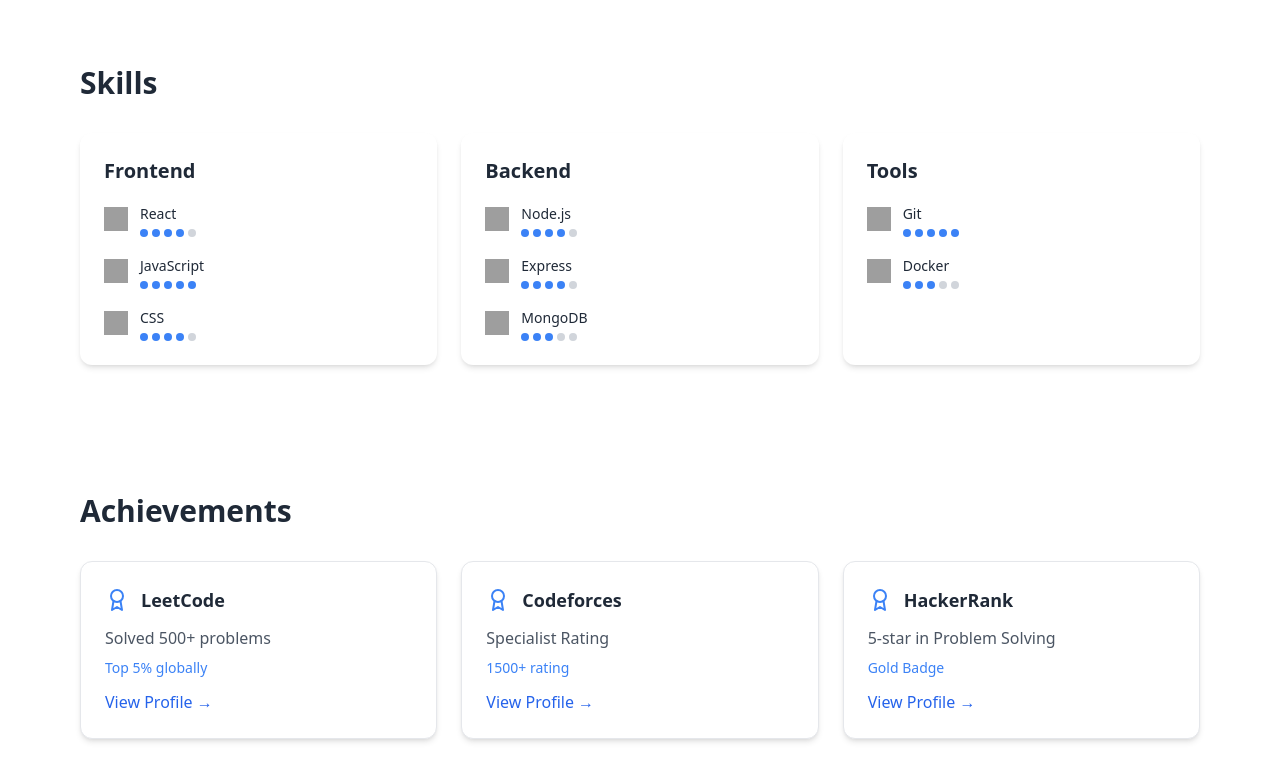
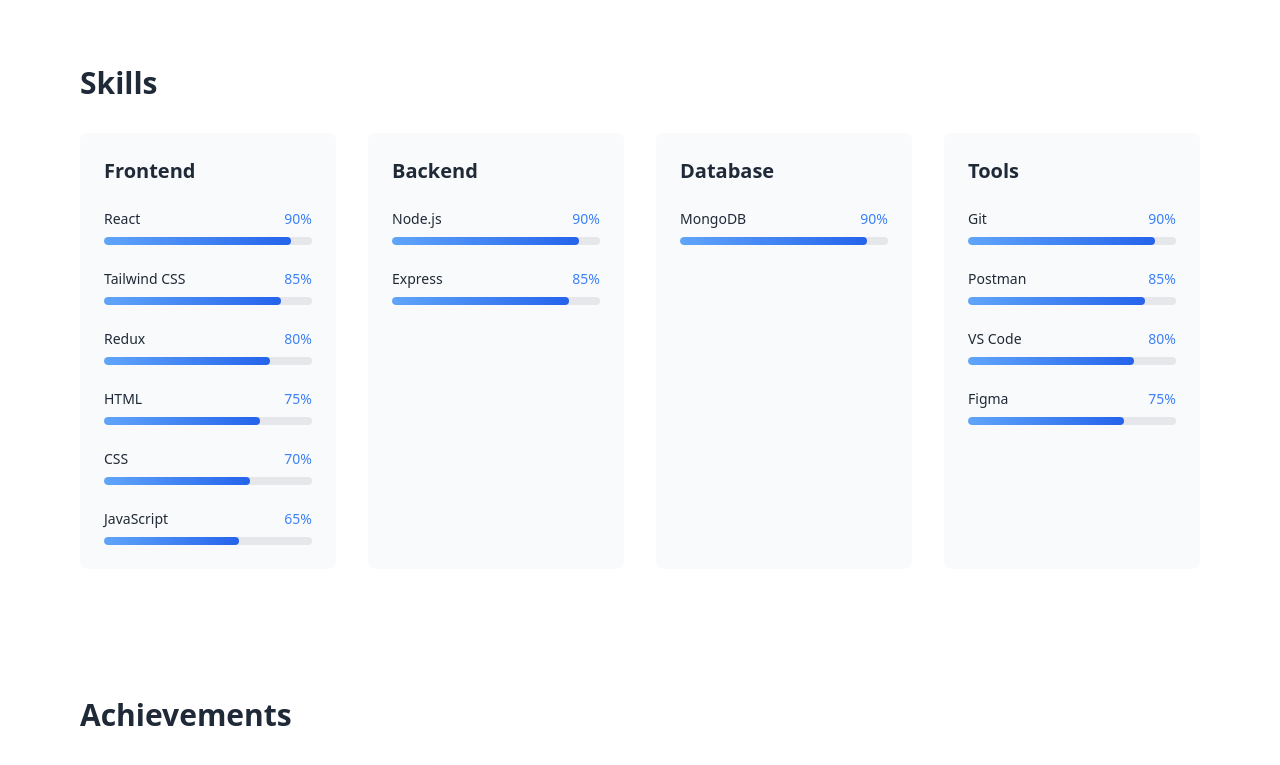
Before and after one commit to Teja-Vvrs/portfolio, a React (Vite) app in the folder client/: page / in a window 1280 px wide. Shown: the part 1380-2145 px from the top of the page. Built offline with nearby package versions, Linux system fonts and the light colour scheme; grey boxes are pictures that could not be loaded.

Commit message:
SkillSectionUpdated

```diff
--- a/client/src/App.jsx
+++ b/client/src/App.jsx
@@ -1,6 +1,6 @@
 import React, { useState, useEffect } from 'react';
 import { motion } from 'framer-motion';
-import { Github, Linkedin, Mail, Menu, X, Award, Code } from 'lucide-react';
+import { Github, Linkedin, Mail, Menu, X, Award } from 'lucide-react';
 import { ThemeToggle } from './components/ThemeToggle';
 import { Section } from './components/Section';
 import { projects, skills } from './data';
@@ -75,8 +75,8 @@
   };
 
   const skillVariants = {
-    hidden: { opacity: 0, scale: 0.8 },
-    visible: { opacity: 1, scale: 1, transition: { duration: 0.5 } },
+    hidden: { scale: 0.8, opacity: 0 },
+    visible: { scale: 1, opacity: 1, transition: { duration: 0.5 } },
     hover: { scale: 1.05, transition: { duration: 0.2 } }
   };
 
@@ -90,7 +90,7 @@
     visible: { opacity: 1, y: 0, transition: { duration: 0.5, staggerChildren: 0.2 } }
   };
 
-  const navItems = ['about', 'skills', 'achievements', 'projects', 'coding-profiles', 'contact'];
+  const navItems = ['about', 'skills', 'achievements', 'projects', 'contact'];
 
   // Sample achievements data
   const achievements = [
@@ -98,32 +98,6 @@
     { platform: "Codeforces", achievement: "Specialist Rating", link: "https://codeforces.com/profile/your-profile", rank: "1500+ rating" },
     { platform: "HackerRank", achievement: "5-star in Problem Solving", link: "https://www.hackerrank.com/your-profile", rank: "Gold Badge" }
   ];
-
-  // Sample coding profiles data (replace with your actual profiles)
-  const codingProfiles = [
-    { platform: "LeetCode", link: "https://leetcode.com/your-profile", icon: <Code className="w-6 h-6" /> },
-    { platform: "Codeforces", link: "https://codeforces.com/profile/your-profile", icon: <Code className="w-6 h-6" /> },
-    { platform: "HackerRank", link: "https://www.hackerrank.com/your-profile", icon: <Code className="w-6 h-6" /> },
-    { platform: "GitHub", link: "https://github.com/your-username", icon: <Github className="w-6 h-6" /> }
-  ];
-
-  // Skill ratings (out of 5) - Replace with your actual ratings
-  const skillRatings = {
-    "Frontend": [
-      { name: "React", rating: 4, icon: "https://cdn.jsdelivr.net/npm/simple-icons@v9/icons/react.svg" },
-      { name: "JavaScript", rating: 5, icon: "https://cdn.jsdelivr.net/npm/simple-icons@v9/icons/javascript.svg" },
-      { name: "CSS", rating: 4, icon: "https://cdn.jsdelivr.net/npm/simple-icons@v9/icons/css3.svg" }
-    ],
-    "Backend": [
-      { name: "Node.js", rating: 4, icon: "https://cdn.jsdelivr.net/npm/simple-icons@v9/icons/nodedotjs.svg" },
-      { name: "Express", rating: 4, icon: "https://cdn.jsdelivr.net/npm/simple-icons@v9/icons/express.svg" },
-      { name: "MongoDB", rating: 3, icon: "https://cdn.jsdelivr.net/npm/simple-icons@v9/icons/mongodb.svg" }
-    ],
-    "Tools": [
-      { name: "Git", rating: 5, icon: "https://cdn.jsdelivr.net/npm/simple-icons@v9/icons/git.svg" },
-      { name: "Docker", rating: 3, icon: "https://cdn.jsdelivr.net/npm/simple-icons@v9/icons/docker.svg" }
-    ]
-  };
 
   return (
     <div className="min-h-screen bg-white dark:bg-gray-900 text-gray-800 dark:text-gray-200 transition-colors duration-200">
@@ -321,42 +295,39 @@
         </Section>
 
         <Section id="skills" title="Skills">
-          <div className="grid grid-cols-1 md:grid-cols-2 lg:grid-cols-3 gap-6">
-            {Object.entries(skillRatings).map(([category, items]) => (
+          <div className="grid grid-cols-1 md:grid-cols-2 lg:grid-cols-4 gap-8">
+            {Object.entries(skills).map(([category, items], categoryIndex) => (
               <motion.div
                 key={category}
                 initial="hidden"
                 whileInView="visible"
                 whileHover="hover"
                 variants={skillVariants}
-                className="p-6 bg-white dark:bg-gray-800 rounded-xl shadow-md dark:shadow-lg"
+                className="p-6 bg-gray-50 dark:bg-gray-800 rounded-lg transform-gpu"
               >
-                <h3 className="text-xl font-semibold mb-4 text-gray-800 dark:text-gray-200 capitalize">
-                  {category}
-                </h3>
-                <div className="space-y-4">
-                  {items.map((skill) => (
-                    <div key={skill.name} className="flex items-center space-x-3">
-                      <img src={skill.icon} alt={skill.name} className="w-6 h-6" />
-                      <div className="flex-1">
-                        <span className="text-sm font-medium">{skill.name}</span>
-                        <div className="flex space-x-1 mt-1">
-                          {[1, 2, 3, 4, 5].map((dot) => (
-                            <motion.div
-                              key={dot}
-                              className={`w-2 h-2 rounded-full ${
-                                dot <= skill.rating
-                                  ? 'bg-blue-500 dark:bg-blue-400'
-                                  : 'bg-gray-300 dark:bg-gray-600'
-                              }`}
-                              initial={{ scale: 0 }}
-                              whileInView={{ scale: 1 }}
-                              transition={{ delay: dot * 0.1 }}
-                            />
-                          ))}
-                        </div>
+                <h3 className="text-xl font-semibold mb-6 capitalize">{category}</h3>
+                <div className="space-y-6">
+                  {items.map((skill, index) => (
+                    <motion.div
+                      key={skill}
+                      initial={{ opacity: 0, x: -20 }}
+                      whileInView={{ opacity: 1, x: 0 }}
+                      transition={{ delay: index * 0.1 }}
+                      className="relative"
+                    >
+                      <div className="flex justify-between mb-2">
+                        <span className="text-sm font-medium">{skill}</span>
+                        <span className="text-sm text-blue-500">{90 - (index * 5)}%</span>
                       </div>
-                    </div>
+                      <div className="h-2 bg-gray-200 dark:bg-gray-700 rounded-full overflow-hidden">
+                        <motion.div
+                          initial={{ width: 0 }}
+                          whileInView={{ width: `${90 - (index * 5)}%` }}
+                          transition={{ duration: 1.5, ease: "easeOut" }}
+                          className="h-full bg-gradient-to-r from-blue-400 to-blue-600 rounded-full"
+                        />
+                      </div>
+                    </motion.div>
                   ))}
                 </div>
               </motion.div>
@@ -435,39 +406,6 @@
               </motion.div>
             ))}
           </div>
-        </Section>
-
-        <Section id="coding-profiles" title="Coding Profiles">
-          <motion.div
-            initial="hidden"
-            whileInView="visible"
-            variants={achievementVariants}
-            className="grid grid-cols-1 md:grid-cols-2 lg:grid-cols-4 gap-6"
-          >
-            {codingProfiles.map((profile) => (
-              <motion.div
-                key={profile.platform}
-                variants={achievementVariants}
-                whileHover={{ scale: 1.03 }}
-                className="p-6 bg-white dark:bg-gray-800 rounded-xl shadow-md dark:shadow-lg flex items-center space-x-4"
-              >
-                {profile.icon}
-                <div>
-                  <h3 className="text-lg font-semibold text-gray-800 dark:text-gray-200">
-                    {profile.platform}
-                  </h3>
-                  <a
-                    href={profile.link}
-                    target="_blank"
-                    rel="noopener noreferrer"
-                    className="text-blue-600 dark:text-blue-400 hover:underline"
-                  >
-                    Visit Profile →
-                  </a>
-                </div>
-              </motion.div>
-            ))}
-          </motion.div>
         </Section>
 
         <Section id="contact" title="Get in Touch">
--- a/client/src/data.js
+++ b/client/src/data.js
@@ -65,8 +65,8 @@
   ];
 
   export const skills = {
-    frontend: ["React", "TypeScript", "Next.js", "Tailwind CSS", "Redux"],
-    backend: ["Node.js", "Express", "Python", "Django", "GraphQL"],
-    database: ["MongoDB", "PostgreSQL", "Redis"],
-    tools: ["Git", "Docker", "AWS", "CI/CD", "Jest"]
+    frontend: ["React", "Tailwind CSS", "Redux","HTML", "CSS", "JavaScript"],
+    backend: ["Node.js", "Express"],
+    database: ["MongoDB"],
+    tools: ["Git","Postman","VS Code","Figma"]
   };
```
